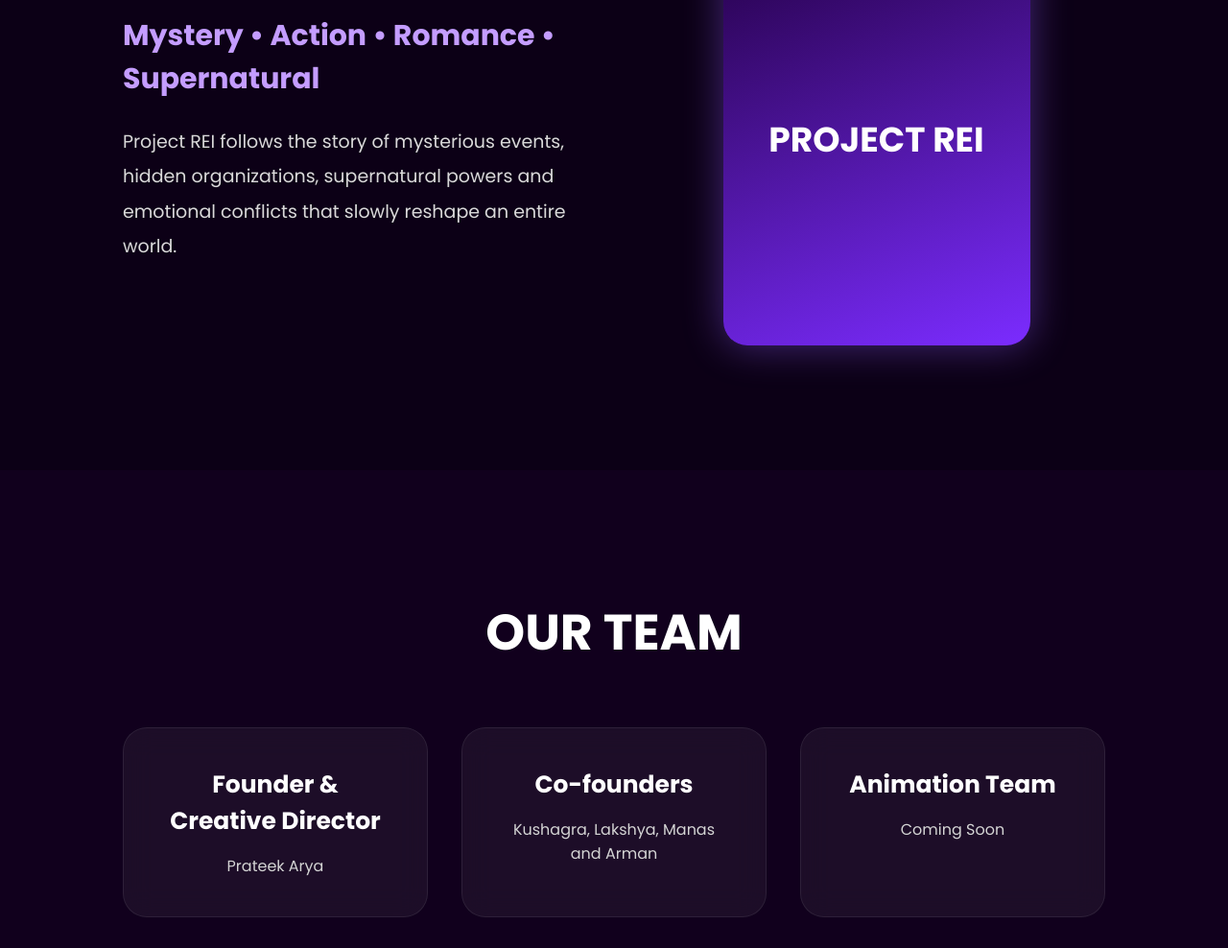
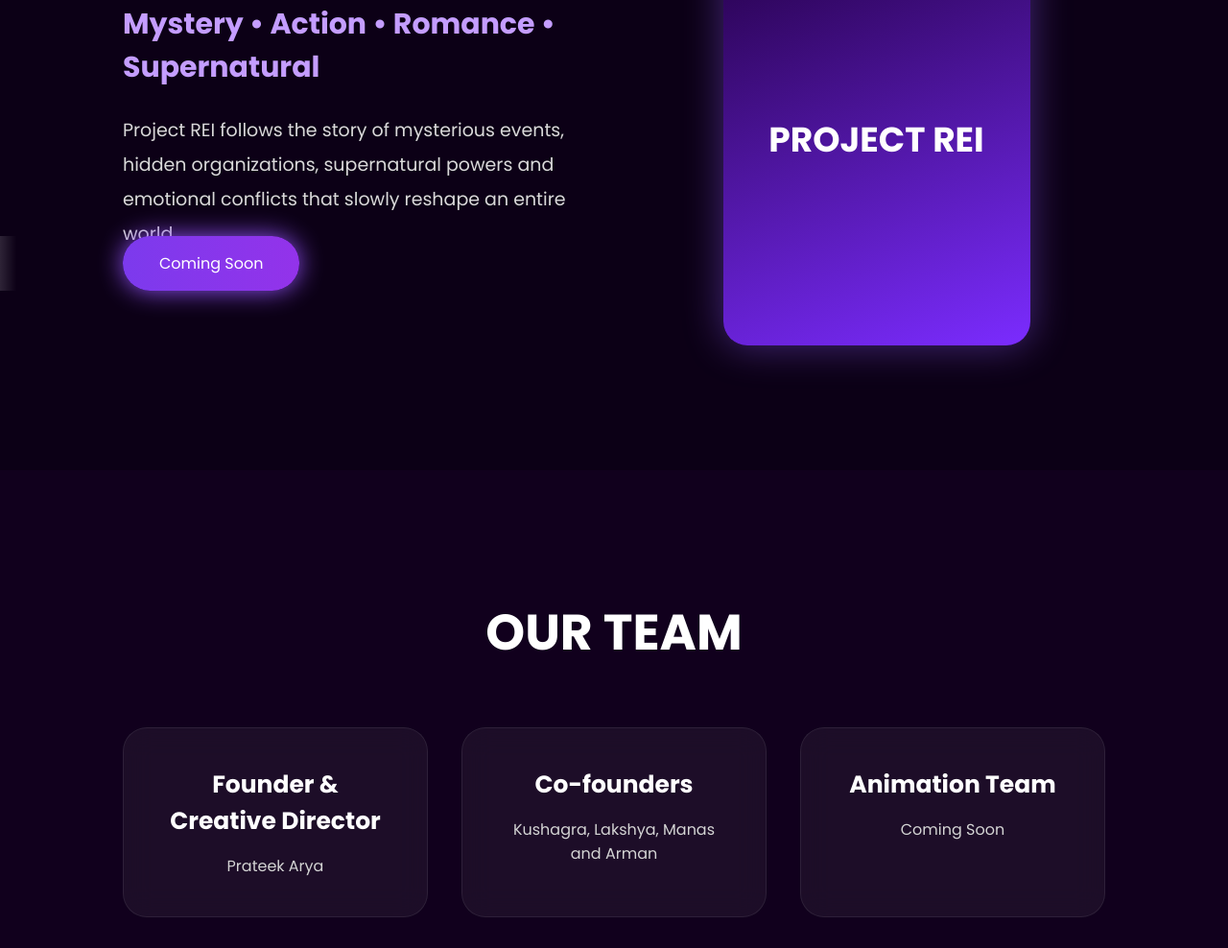
Before and after one commit to astranovastudiox-bit/Astra-Nova-Studios, a plain HTML site: page index.html in a window 1280 px wide. Shown: the part 1761-2749 px from the top of the page at 96% size. Drawn offline with Linux system fonts and the light colour scheme.

Commit message:
Add 'Coming Soon' button to index.html

```diff
--- a/index.html
+++ b/index.html
@@ -156,7 +156,9 @@ Project REI follows the story of mysterious events, hidden organizations, supern
 </p>
 
 
+<a href="#" class="btn">
 
+Coming Soon
 
 </a>
 
```
